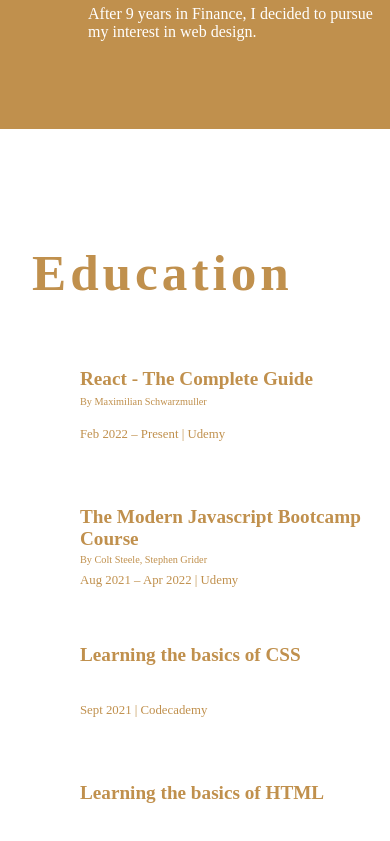
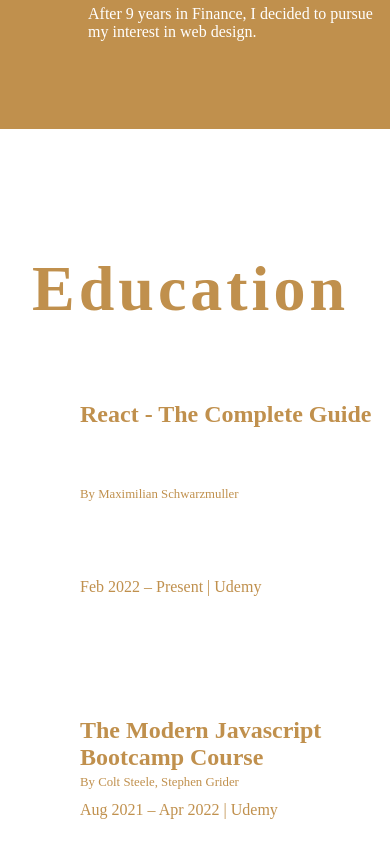
Before and after one commit to wteo/resumev2, a React (Create React App) app: page / in a window 390 px wide. Shown: the part 500-1341 px from the top of the page. Built offline with nearby package versions, Linux system fonts and the light colour scheme.

Commit message:
Adjusted media response

```diff
--- a/src/components/Education.module.css
+++ b/src/components/Education.module.css
@@ -23,12 +23,6 @@
 @media (max-width: 780px) {
     .coursesContainer {
         grid-template-columns: 1fr;
-        grid-template-rows: 1fr 1fr 1fr 1fr 1fr 1fr;
+        grid-template-rows: 2fr 1fr 1fr 1fr 1fr 1fr;
     }
-
-    .educationContainer {
-        width: 105%;
-        font-size: 80%;
-    }
-
 }
```
